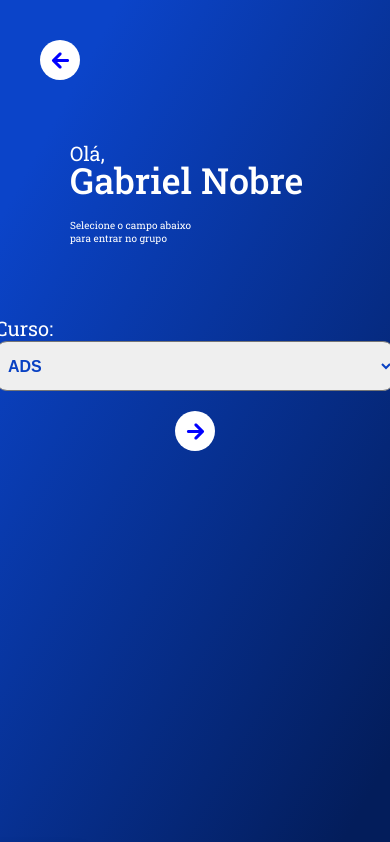
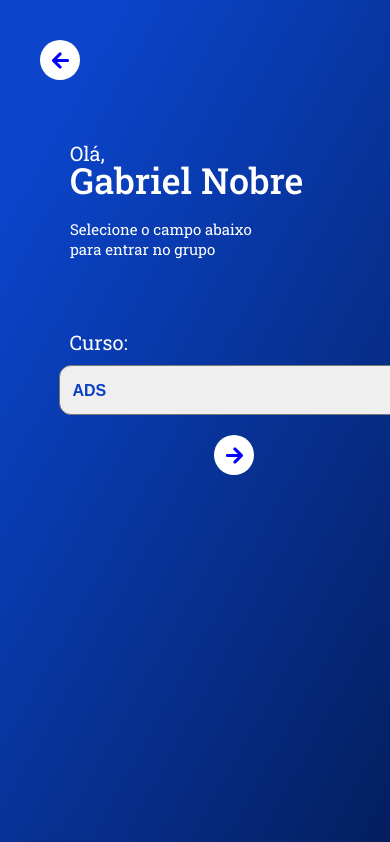
Before and after one commit to MorganaRamos/unifor-conect, a React (Vite) app: page /curso in a window 390 px wide. Shown: the top 842 px of the page. Built offline with nearby package versions, Linux system fonts and the light colour scheme.

Commit message:
design responsivo da pagina curso

```diff
--- a/src/pages/TelaCurso/styles.js
+++ b/src/pages/TelaCurso/styles.js
@@ -4,6 +4,10 @@ export const StyledRoutesPageContainer = styled.div`
   padding: 40px;
   min-height: 100vh;
   background: linear-gradient(119deg, #0b44c9 14.09%, #031d5b 94.41%);
+
+  @media (max-width: 876px) {
+      width: 120%;
+  }
 `;
 
 export const BotaoVoltar = styled.div`
@@ -24,7 +28,6 @@ export const BotaoVoltar = styled.div`
 
 export const DivArea = styled.div`
   padding-left: 30px;
-  /* background-color: red; */
 `;
 
 export const HelloText = styled.div`
@@ -33,17 +36,19 @@ export const HelloText = styled.div`
 
 export const NameText = styled.div`
   margin-top: -10px;
-
   font-size: 36px;
   font-weight: 500;
 `;
 
 export const TextInstrucao = styled.div`
   margin-top: 15px;
-
   font-size: 10px;
   font-weight: 4;
   white-space: pre-line;
+
+  @media (max-width: 876px) {
+    font-size: 15px;
+  }
 `;
 
 export const AreaCurso = styled.div`
@@ -51,8 +56,7 @@ export const AreaCurso = styled.div`
   flex-direction: column;
   justify-content: center;
   align-items: center;
-
-  margin-top: 70px;
+  margin-top: 60px;
   gap: 20px;
 `;
 
@@ -60,24 +64,26 @@ export const AreaSelect = styled.div`
   display: flex;
   flex-direction: column;
   justify-content: center;
+
+  @media (max-width: 876px) {
+    width: 90%;
+  }
 `;
 
 export const TextCurso = styled.text`
   font-size: 20px;
+  padding: 10px;
 `;
 
 export const ButtonProximo = styled.div`
   width: 40px;
   height: 40px;
-
   display: flex;
   justify-content: center;
   align-items: center;
-
   background-color: white;
   border-radius: 50%;
+  margin-bottom: 60px;
+  cursor: pointer;
 
-  margin-bottom: 60px;
-
-  cursor: pointer;
 `;
```
